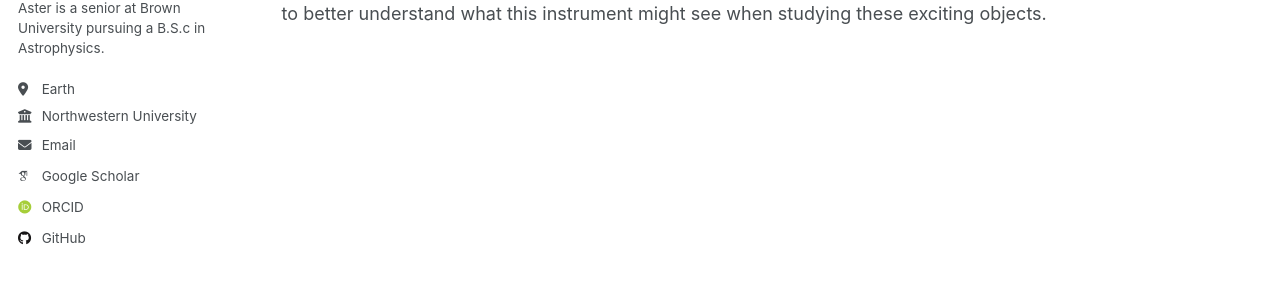
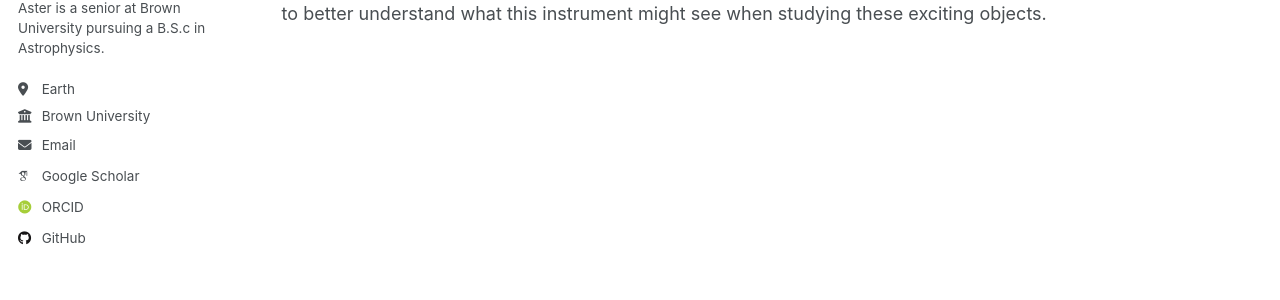
Before and after one commit to asterwinkler/project, a Jekyll site: the page built from _pages/about.md, in a window 1280 px wide. Shown: the part 277-577 px from the top of the page. Built offline with Jekyll 4.4.1, drawn with Linux system fonts in a browser that asks for light colours; some web fonts are replaced; a script that is not in the unit is left out.

Commit message:
Update _config.yml

```diff
--- a/_config.yml
+++ b/_config.yml
@@ -28,7 +28,6 @@ author:
   bio              : "Aster is a senior at Brown University pursuing a B.S.c in Astrophysics."
   location         : "Earth"
   employer         : "Brown University"
-  employer         : "Northwestern University"
   uri              : # URL
   email            : "aster_winkler@brown.edu"
 
```
